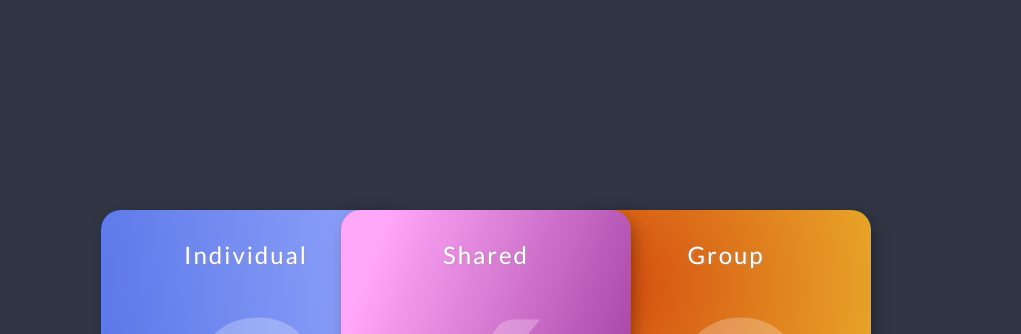
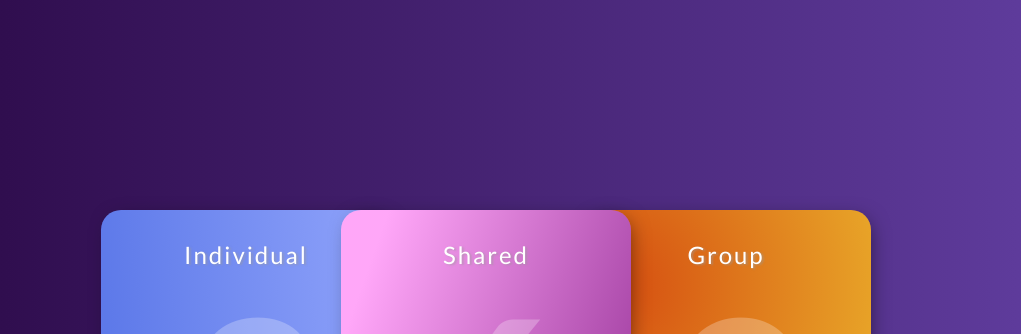
Before and after one commit to eddieelorza/gradient-pricing-cards, a plain HTML site: page index.html in a window 1280 px wide. Shown: the top 334 px of the page, without its empty margins (129-1150 px from the left). Drawn offline with Linux system fonts and the light colour scheme.

Commit message:
background

```diff
--- a/css/styles.css
+++ b/css/styles.css
@@ -13,7 +13,10 @@ body{
     display: grid;
     place-items: center;
     height: 100vh;
-    background-color: #323644;
+    background: #6441A5;  /* fallback for old browsers */
+    background: -webkit-linear-gradient(to right, #2a0845, #6441A5);  /* Chrome 10-25, Safari 5.1-6 */
+    background: linear-gradient(to right, #2a0845, #6441A5); /* W3C, IE 10+/ Edge, Firefox 16+, Chrome 26+, Opera 12+, Safari 7+ */
+
 
 
 }
```
